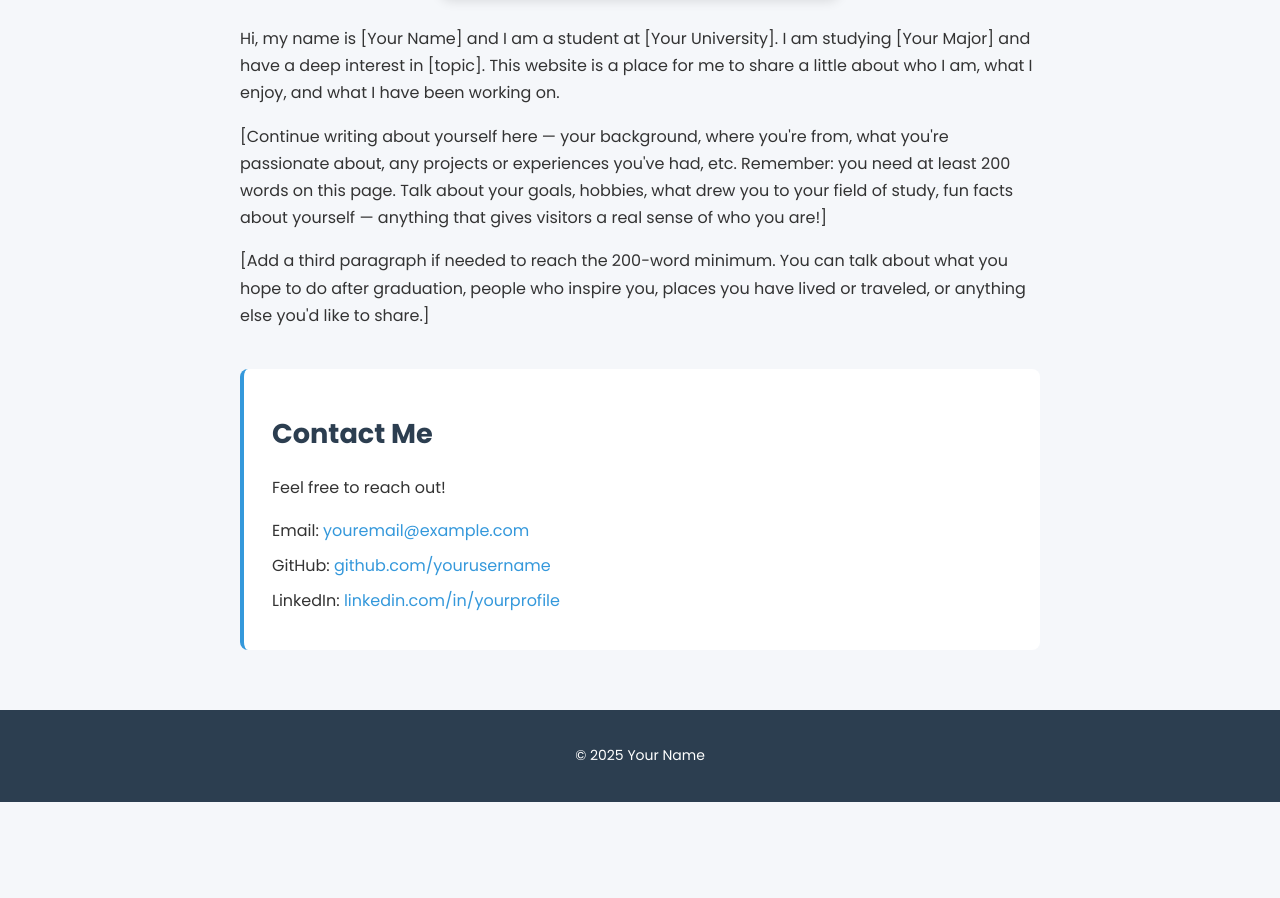
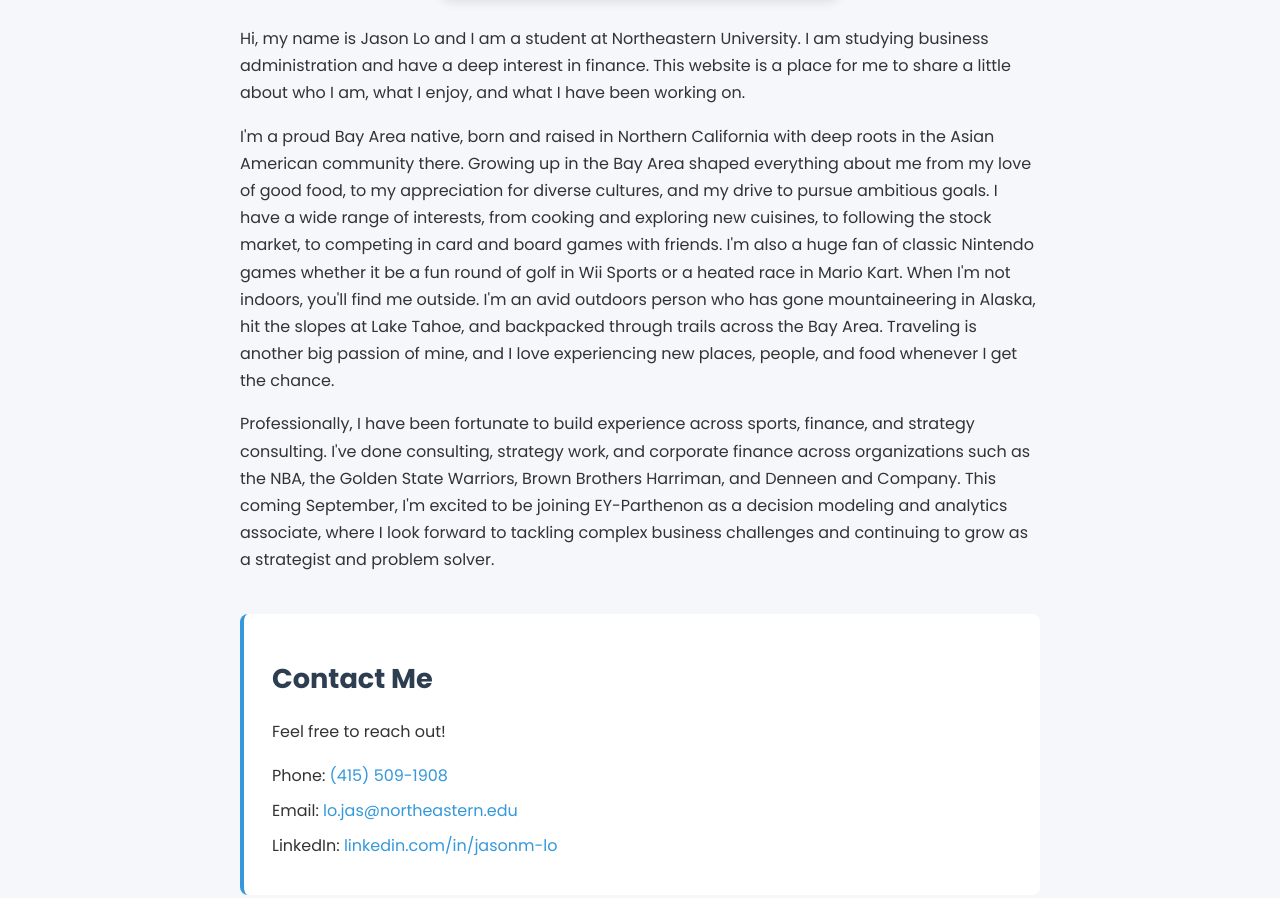
Before and after one commit to jasonmlo/jasonmlo.github.io, a plain HTML site: page index.html in a window 1280 px wide. Shown: the part 482-1380 px from the top of the page. Before the commit the page ends 1284 px from the top, so only its background shows below. Drawn offline with Linux system fonts and the light colour scheme.

Commit message:
Update index.html

```diff
--- a/index.html
+++ b/index.html
@@ -26,33 +26,42 @@
 
     <section class="intro">
       <p>
-        Hi, my name is [Your Name] and I am a student at [Your University].
-        I am studying [Your Major] and have a deep interest in [topic].
+        Hi, my name is Jason Lo and I am a student at Northeastern University.
+        I am studying business administration and have a deep interest in finance.
         This website is a place for me to share a little about who I am,
         what I enjoy, and what I have been working on.
       </p>
       <p>
-        [Continue writing about yourself here — your background, where you're from,
-        what you're passionate about, any projects or experiences you've had, etc.
-        Remember: you need at least 200 words on this page. Talk about your goals,
-        hobbies, what drew you to your field of study, fun facts about yourself —
-        anything that gives visitors a real sense of who you are!]
+        I'm a proud Bay Area native, born and raised in Northern California with deep roots
+        in the Asian American community there. Growing up in the Bay Area shaped everything
+        about me from my love of good food, to my appreciation for diverse cultures, and my
+        drive to pursue ambitious goals. I have a wide range of interests, from cooking and
+        exploring new cuisines, to following the stock market, to competing in card and board
+        games with friends. I'm also a huge fan of classic Nintendo games whether it be a fun
+        round of golf in Wii Sports or a heated race in Mario Kart. When I'm not indoors,
+        you'll find me outside. I'm an avid outdoors person who has gone mountaineering in Alaska, hit
+        the slopes at Lake Tahoe, and backpacked through trails across the Bay Area.
+        Traveling is another big passion of mine, and I love experiencing new places,
+        people, and food whenever I get the chance.
       </p>
       <p>
-        [Add a third paragraph if needed to reach the 200-word minimum. You can
-        talk about what you hope to do after graduation, people who inspire you,
-        places you have lived or traveled, or anything else you'd like to share.]
+        Professionally, I have been fortunate to build experience across sports, finance,
+        and strategy consulting. I've done consulting, strategy work, and corporate finance across
+        organizations such as the NBA, the Golden State Warriors, Brown Brothers Harriman, and
+        Denneen and Company. This coming September, I'm excited to be joining EY-Parthenon
+        as a decision modeling and analytics associate, where I look forward to tackling
+        complex business challenges and continuing to grow as a strategist and problem solver.
       </p>
     </section>
 
-    <!-- Contact Section (required) -->
+    <!-- Contact Section -->
     <section class="contact">
       <h2>Contact Me</h2>
       <p>Feel free to reach out!</p>
       <ul>
-        <li>Email: <a href="mailto:youremail@example.com">youremail@example.com</a></li>
-        <li>GitHub: <a href="https://github.com/yourusername" target="_blank">github.com/yourusername</a></li>
-        <li>LinkedIn: <a href="https://linkedin.com/in/yourprofile" target="_blank">linkedin.com/in/yourprofile</a></li>
+        <li>Phone: <a href="tel:4155091908">(415) 509-1908</a></li>
+        <li>Email: <a href="mailto:lo.jas@northeastern.edu">lo.jas@northeastern.edu</a></li>
+        <li>LinkedIn: <a href="https://www.linkedin.com/in/jasonm-lo/" target="_blank">linkedin.com/in/jasonm-lo</a></li>
       </ul>
     </section>
   </main>
```
